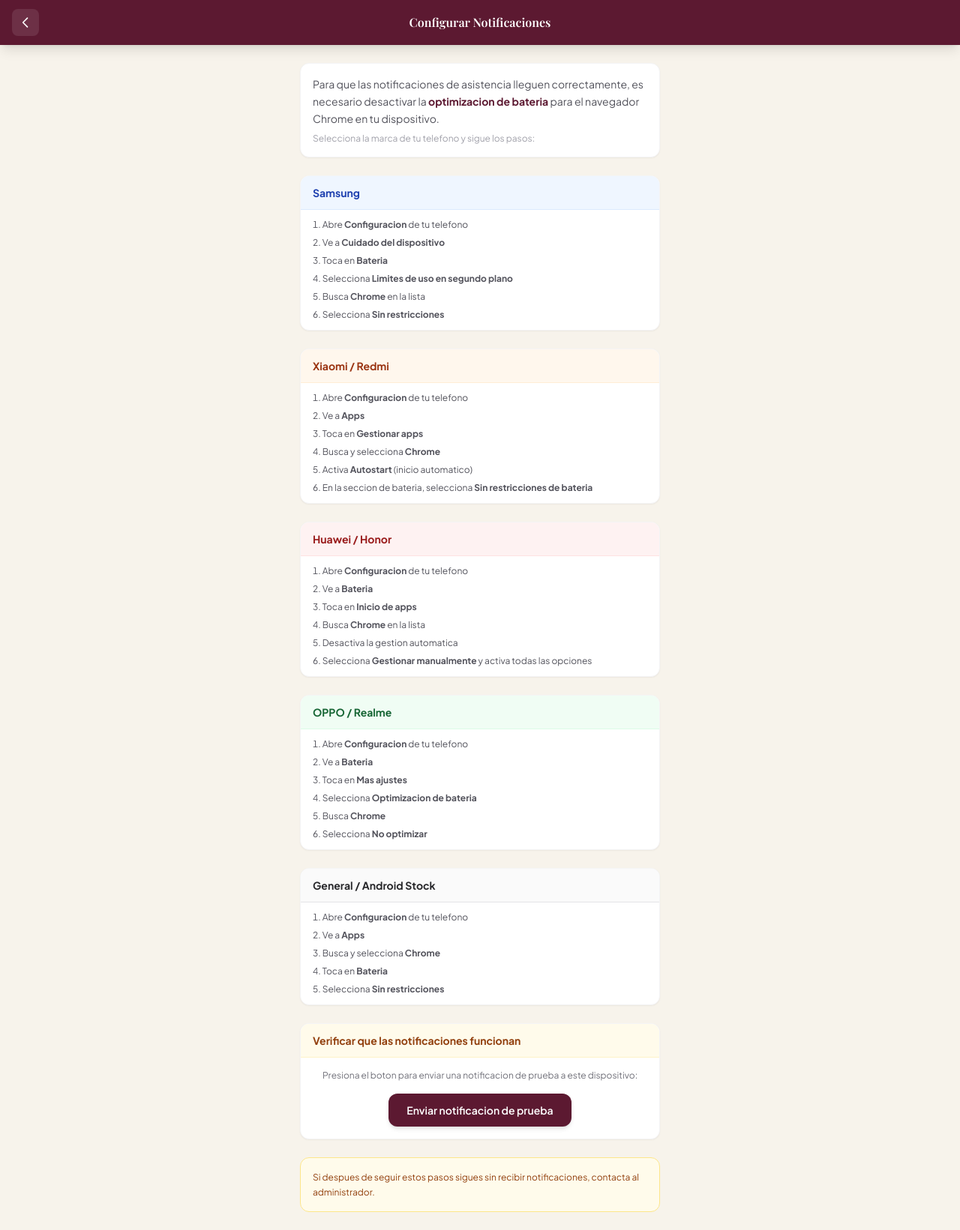
After one commit to MartinUscanga/SGA-COBAEV, a PHP site: page /ayuda_notificaciones.php in a window 1280 px wide. The commit adds this page. Shown: the whole page at 75% size. Run offline with PHP 8.4, Linux system fonts and the light colour scheme; the visitor is signed in with stand-in values (Sample User, id 1); some libraries are stand-ins or nearby versions.

Commit message:
feat: improve push notification reliability with battery guide, FCM TTL, and heartbeat
- Create ayuda_notificaciones.php with per-brand battery optimization guides
  and a test notification button using showNotification
- Change padres.php menu item from onclick button to href link
- Add TTL:0 and fcm_options.analytics_label to FCM payload
- Add visibilitychange heartbeat in app.js to re-register token after 30min idle

```diff
--- /dev/null
+++ b/ayuda_notificaciones.php
@@ -0,0 +1,238 @@
+<?php
+/**
+ * Ayuda para Configurar Notificaciones - Portal de Padres
+ * SGA COBAEV
+ * Guia paso a paso para desactivar optimizacion de bateria por marca
+ */
+
+ob_start();
+date_default_timezone_set('America/Mexico_City');
+
+if (session_status() === PHP_SESSION_NONE) {
+    ini_set('session.cookie_lifetime', 2592000);
+    ini_set('session.gc_maxlifetime', 2592000);
+    session_set_cookie_params([
+        'lifetime' => 2592000,
+        'path' => '/',
+        'secure' => isset($_SERVER['HTTPS']),
+        'httponly' => true,
+        'samesite' => 'Lax'
+    ]);
+    session_start();
+}
+
+// Verificar autenticacion
+if (!isset($_SESSION['tutor_autenticado']) || $_SESSION['tutor_autenticado'] !== true) {
+    header("Location: login_padres.php");
+    exit;
+}
+?>
+<!DOCTYPE html>
+<html lang="es">
+<head>
+    <meta charset="UTF-8">
+    <meta name="viewport" content="width=device-width, initial-scale=1.0, maximum-scale=1.0, user-scalable=no">
+    <meta name="theme-color" content="#5c1931">
+    <meta name="apple-mobile-web-app-capable" content="yes">
+    <meta name="apple-mobile-web-app-status-bar-style" content="black-translucent">
+    <title>Configurar Notificaciones - COBAEV</title>
+
+    <!-- Tailwind CSS -->
+    <script src="https://cdn.tailwindcss.com"></script>
+
+    <!-- Fuentes -->
+    <link rel="preconnect" href="https://fonts.googleapis.com">
+    <link rel="preconnect" href="https://fonts.gstatic.com" crossorigin>
+    <link href="https://fonts.googleapis.com/css2?family=Playfair+Display:wght@600;700&family=Plus+Jakarta+Sans:wght@300;400;500;600;700&display=swap" rel="stylesheet">
+
+    <style>
+        .font-serif-elegant { font-family: 'Playfair Display', serif; }
+        .font-sans-clean { font-family: 'Plus Jakarta Sans', sans-serif; }
+
+        .bg-crema { background-color: #f7f3eb; }
+        .text-vino { color: #5c1931; }
+        .bg-vino { background-color: #5c1931; }
+        .border-vino { border-color: #5c1931; }
+        .text-dorado { color: #a48253; }
+        .bg-dorado { background-color: #a48253; }
+
+        html { scroll-behavior: smooth; }
+        body { -webkit-tap-highlight-color: transparent; }
+    </style>
+</head>
+<body class="bg-crema font-sans-clean min-h-screen">
+
+    <!-- Header -->
+    <header class="bg-vino sticky top-0 z-50 shadow-lg">
+        <div class="flex items-center justify-between px-4 py-3">
+            <a href="padres.php" class="w-9 h-9 bg-white/10 hover:bg-white/20 rounded-lg flex items-center justify-center transition-colors active:scale-95">
+                <svg class="w-5 h-5 text-white" fill="none" stroke="currentColor" viewBox="0 0 24 24">
+                    <path stroke-linecap="round" stroke-linejoin="round" stroke-width="2" d="M15 19l-7-7 7-7"></path>
+                </svg>
+            </a>
+            <h1 class="text-white font-serif-elegant text-base font-semibold">Configurar Notificaciones</h1>
+            <div class="w-9"></div>
+        </div>
+    </header>
+
+    <!-- Contenido principal -->
+    <main class="px-4 py-6 max-w-lg mx-auto space-y-6">
+
+        <!-- Introduccion -->
+        <div class="bg-white rounded-xl p-4 shadow-sm border border-zinc-100">
+            <p class="text-sm text-zinc-600 leading-relaxed">
+                Para que las notificaciones de asistencia lleguen correctamente, es necesario desactivar la
+                <strong class="text-vino">optimizacion de bateria</strong> para el navegador Chrome en tu dispositivo.
+            </p>
+            <p class="text-xs text-zinc-400 mt-2">Selecciona la marca de tu telefono y sigue los pasos:</p>
+        </div>
+
+        <!-- Samsung -->
+        <div class="bg-white rounded-xl shadow-sm border border-zinc-100 overflow-hidden">
+            <div class="px-4 py-3 bg-blue-50 border-b border-blue-100">
+                <h2 class="text-sm font-bold text-blue-800 font-sans-clean">Samsung</h2>
+            </div>
+            <div class="px-4 py-3">
+                <ol class="text-xs text-zinc-600 space-y-2 list-decimal list-inside">
+                    <li>Abre <strong>Configuracion</strong> de tu telefono</li>
+                    <li>Ve a <strong>Cuidado del dispositivo</strong></li>
+                    <li>Toca en <strong>Bateria</strong></li>
+                    <li>Selecciona <strong>Limites de uso en segundo plano</strong></li>
+                    <li>Busca <strong>Chrome</strong> en la lista</li>
+                    <li>Selecciona <strong>Sin restricciones</strong></li>
+                </ol>
+            </div>
+        </div>
+
+        <!-- Xiaomi / Redmi -->
+        <div class="bg-white rounded-xl shadow-sm border border-zinc-100 overflow-hidden">
+            <div class="px-4 py-3 bg-orange-50 border-b border-orange-100">
+                <h2 class="text-sm font-bold text-orange-800 font-sans-clean">Xiaomi / Redmi</h2>
+            </div>
+            <div class="px-4 py-3">
+                <ol class="text-xs text-zinc-600 space-y-2 list-decimal list-inside">
+                    <li>Abre <strong>Configuracion</strong> de tu telefono</li>
+                    <li>Ve a <strong>Apps</strong></li>
+                    <li>Toca en <strong>Gestionar apps</strong></li>
+                    <li>Busca y selecciona <strong>Chrome</strong></li>
+                    <li>Activa <strong>Autostart</strong> (inicio automatico)</li>
+                    <li>En la seccion de bateria, selecciona <strong>Sin restricciones de bateria</strong></li>
+                </ol>
+            </div>
+        </div>
+
+        <!-- Huawei / Honor -->
+        <div class="bg-white rounded-xl shadow-sm border border-zinc-100 overflow-hidden">
+            <div class="px-4 py-3 bg-red-50 border-b border-red-100">
+                <h2 class="text-sm font-bold text-red-800 font-sans-clean">Huawei / Honor</h2>
+            </div>
+            <div class="px-4 py-3">
+                <ol class="text-xs text-zinc-600 space-y-2 list-decimal list-inside">
+                    <li>Abre <strong>Configuracion</strong> de tu telefono</li>
+                    <li>Ve a <strong>Bateria</strong></li>
+                    <li>Toca en <strong>Inicio de apps</strong></li>
+                    <li>Busca <strong>Chrome</strong> en la lista</li>
+                    <li>Desactiva la gestion automatica</li>
+                    <li>Selecciona <strong>Gestionar manualmente</strong> y activa todas las opciones</li>
+                </ol>
+            </div>
+        </div>
+
+        <!-- OPPO / Realme -->
+        <div class="bg-white rounded-xl shadow-sm border border-zinc-100 overflow-hidden">
+            <div class="px-4 py-3 bg-green-50 border-b border-green-100">
+                <h2 class="text-sm font-bold text-green-800 font-sans-clean">OPPO / Realme</h2>
+            </div>
+            <div class="px-4 py-3">
+                <ol class="text-xs text-zinc-600 space-y-2 list-decimal list-inside">
+                    <li>Abre <strong>Configuracion</strong> de tu telefono</li>
+                    <li>Ve a <strong>Bateria</strong></li>
+                    <li>Toca en <strong>Mas ajustes</strong></li>
+                    <li>Selecciona <strong>Optimizacion de bateria</strong></li>
+                    <li>Busca <strong>Chrome</strong></li>
+                    <li>Selecciona <strong>No optimizar</strong></li>
+                </ol>
+            </div>
+        </div>
+
+        <!-- General / Android Stock -->
+        <div class="bg-white rounded-xl shadow-sm border border-zinc-100 overflow-hidden">
+            <div class="px-4 py-3 bg-zinc-50 border-b border-zinc-200">
+                <h2 class="text-sm font-bold text-zinc-800 font-sans-clean">General / Android Stock</h2>
+            </div>
+            <div class="px-4 py-3">
+                <ol class="text-xs text-zinc-600 space-y-2 list-decimal list-inside">
+                    <li>Abre <strong>Configuracion</strong> de tu telefono</li>
+                    <li>Ve a <strong>Apps</strong></li>
+                    <li>Busca y selecciona <strong>Chrome</strong></li>
+                    <li>Toca en <strong>Bateria</strong></li>
+                    <li>Selecciona <strong>Sin restricciones</strong></li>
+                </ol>
+            </div>
+        </div>
+
+        <!-- Verificar notificaciones -->
+        <div class="bg-white rounded-xl shadow-sm border border-zinc-100 overflow-hidden">
+            <div class="px-4 py-3 bg-amber-50 border-b border-amber-100">
+                <h2 class="text-sm font-bold text-amber-800 font-sans-clean">Verificar que las notificaciones funcionan</h2>
+            </div>
+            <div class="px-4 py-4 text-center">
+                <p class="text-xs text-zinc-500 mb-4">Presiona el boton para enviar una notificacion de prueba a este dispositivo:</p>
+                <button onclick="enviarNotificacionPrueba()" id="btn-prueba" class="bg-vino text-white text-sm font-semibold px-6 py-3 rounded-xl shadow-md hover:opacity-90 active:scale-95 transition-all">
+                    Enviar notificacion de prueba
+                </button>
+                <p id="resultado-prueba" class="text-xs mt-3 hidden"></p>
+            </div>
+        </div>
+
+        <!-- Nota final -->
+        <div class="bg-amber-50 border border-amber-200 rounded-xl p-4">
+            <p class="text-xs text-amber-800 leading-relaxed">
+                Si despues de seguir estos pasos sigues sin recibir notificaciones, contacta al administrador.
+            </p>
+        </div>
+
+    </main>
+
+    <script>
+        function enviarNotificacionPrueba() {
+            const btn = document.getElementById('btn-prueba');
+            const resultado = document.getElementById('resultado-prueba');
+
+            btn.disabled = true;
+            btn.textContent = 'Enviando...';
+            resultado.classList.add('hidden');
+
+            if (!('serviceWorker' in navigator)) {
+                mostrarResultado('Tu navegador no soporta notificaciones push.', false);
+                btn.disabled = false;
+                btn.textContent = 'Enviar notificacion de prueba';
+                return;
+            }
+
+            navigator.serviceWorker.ready.then(function(registration) {
+                return registration.showNotification('Notificacion de prueba', {
+                    body: 'Si ves esto, las notificaciones funcionan correctamente',
+                    icon: '/logo.png'
+                });
+            }).then(function() {
+                mostrarResultado('Notificacion enviada. Deberias verla en tu pantalla.', true);
+            }).catch(function(error) {
+                console.error('Error al enviar notificacion de prueba:', error);
+                mostrarResultado('Error: No se pudo enviar la notificacion. Verifica los permisos.', false);
+            }).finally(function() {
+                btn.disabled = false;
+                btn.textContent = 'Enviar notificacion de prueba';
+            });
+        }
+
+        function mostrarResultado(mensaje, exito) {
+            const resultado = document.getElementById('resultado-prueba');
+            resultado.textContent = mensaje;
+            resultado.className = 'text-xs mt-3 ' + (exito ? 'text-green-600' : 'text-red-600');
+            resultado.classList.remove('hidden');
+        }
+    </script>
+
+</body>
+</html>
--- a/enviar_notificacion.php
+++ b/enviar_notificacion.php
@@ -75,8 +75,12 @@ function enviarAlertaFirebase($token_padre, $mensaje_texto, $titulo_notificacion
             ],
             'webpush' => [
                 'headers' => [
-                    'Urgency' => 'high'
+                    'Urgency' => 'high',
+                    'TTL' => '0'
                 ]
+            ],
+            'fcm_options' => [
+                'analytics_label' => 'sga_push'
             ]
         ]
     ];
--- a/padres.php
+++ b/padres.php
@@ -303,7 +303,7 @@ foreach ($asistencias as $reg) {
                         <p class="text-[10px] text-zinc-400">Agregar a pantalla inicio</p>
                     </div>
                 </button>
-                <button onclick="mostrarAyudaNotificaciones()" class="w-full flex items-center space-x-3 px-4 py-3 hover:bg-zinc-50 active:bg-zinc-100 transition-colors text-left">
+                <a href="ayuda_notificaciones.php" class="w-full flex items-center space-x-3 px-4 py-3 hover:bg-zinc-50 active:bg-zinc-100 transition-colors text-left">
                     <div class="w-8 h-8 bg-amber-50 rounded-lg flex items-center justify-center flex-shrink-0">
                         <svg class="w-4 h-4 text-amber-600" fill="none" stroke="currentColor" viewBox="0 0 24 24">
                             <path stroke-linecap="round" stroke-linejoin="round" stroke-width="2" d="M9.663 17h4.673M12 3v1m6.364 1.636l-.707.707M21 12h-1M4 12H3m3.343-5.657l-.707-.707m2.828 9.9a5 5 0 117.072 0l-.548.547A3.374 3.374 0 0014 18.469V19a2 2 0 11-4 0v-.531c0-.895-.356-1.754-.988-2.386l-.548-.547z"></path>
@@ -313,7 +313,7 @@ foreach ($asistencias as $reg) {
                         <p class="text-xs font-semibold text-zinc-700">Configurar notificaciones</p>
                         <p class="text-[10px] text-zinc-400">Asegurar que lleguen alertas</p>
                     </div>
-                </button>
+                </a>
                 <div class="border-t border-zinc-100 my-1"></div>
                 <a href="logout.php" class="w-full flex items-center space-x-3 px-4 py-3 hover:bg-rose-50 active:bg-rose-100 transition-colors text-left">
                     <div class="w-8 h-8 bg-rose-50 rounded-lg flex items-center justify-center flex-shrink-0">
```
Also changed, not shown: app.js (+15 -0 lines), .agents/tasks/task-push-reliability/context.json (added), .agents/tasks/task-push-reliability/features/FEAT-001.json (added), .agents/tasks/task-push-reliability/task.json (added).
